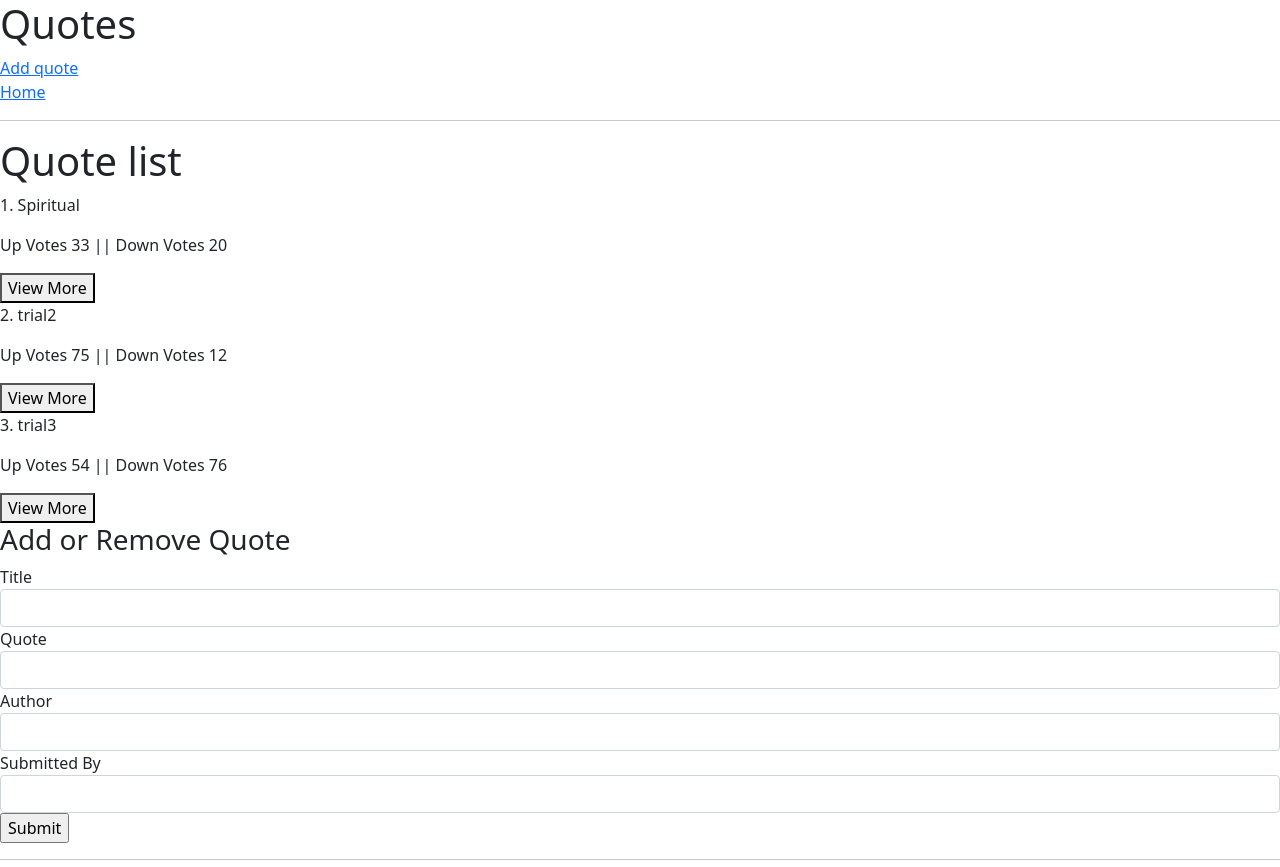
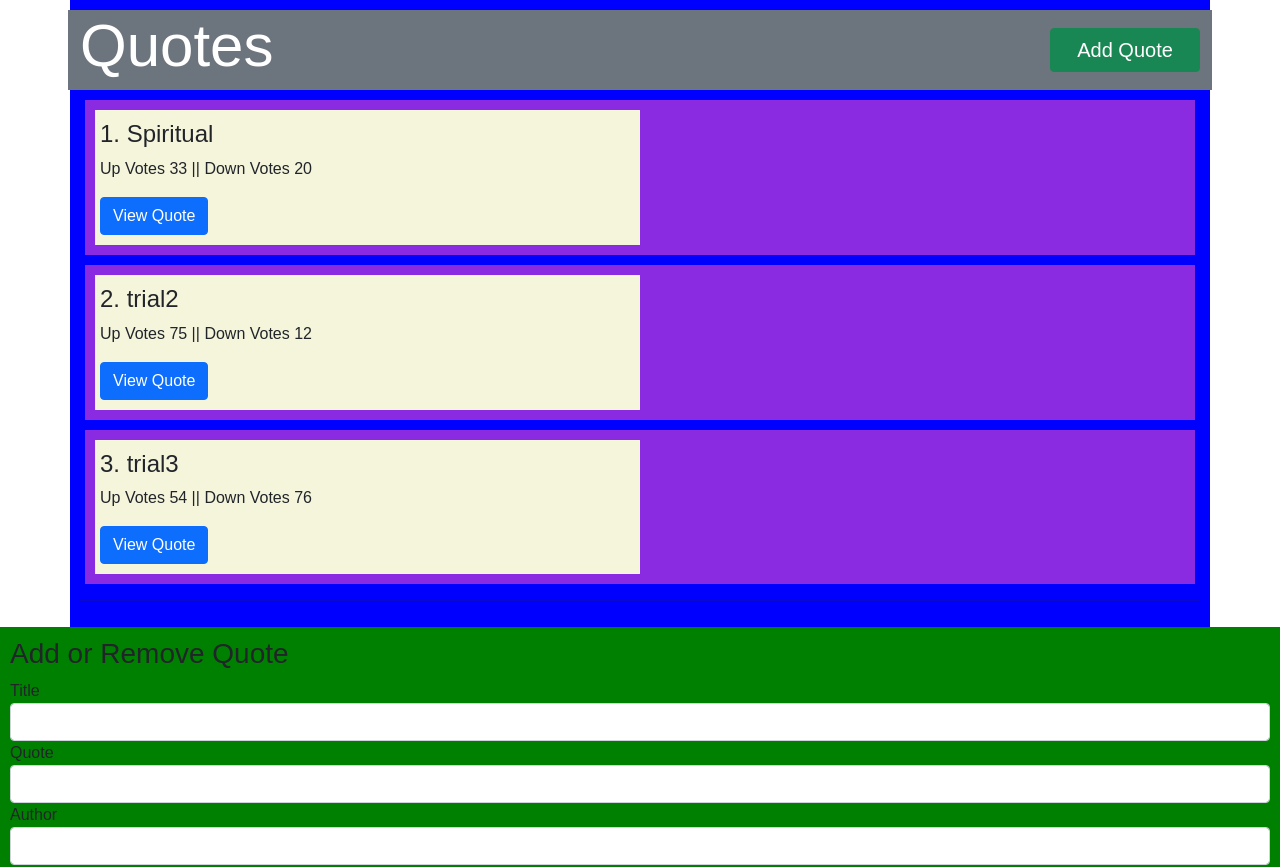
Before and after one commit to layersony/Quotes, an Angular app: page /home in a window 1280 px wide. Shown: the top 867 px of the page. Built offline with nearby package versions, Linux system fonts and the light colour scheme.

Commit message:
header style done

```diff
--- a/src/app/app.component.html
+++ b/src/app/app.component.html
@@ -1,12 +1,3 @@
-<div class="navi">
-  <a routerLink="/addquote" routerLinkActive="active">Add quote</a><br>
-  <a routerLink="/home" routerLinkActive="active">Home</a>
+<div class="quote-list">
+  <app-quote></app-quote>
 </div>
-<div class="quote-list">
-  <!-- <app-quote></app-quote> -->
-</div>
-<div class="quote-details">
-  <!-- <app-quote-detail></app-quote-detail> -->
-</div>
-
-<router-outlet></router-outlet>
--- a/src/app/quote/quote.component.css
+++ b/src/app/quote/quote.component.css
@@ -1,3 +1,47 @@
+*{
+  font-family: 'Ubuntu', sans-serif;
+}
+
 .ishighest{
   background: yellow;
 }
+
+.home{
+  background-color: blue;
+  padding: 10px;
+}
+
+.list{
+  background-color: blueviolet;
+  padding: 10px;
+  margin: 10px 5px;
+}
+
+.headerq h1{
+  margin-right: 50px;
+  font-size: 60px;
+  transition: ease-in-out 4s;
+}
+
+.header button{
+  width: 150px;
+  font-size: 20px;
+  float: right;
+}
+.header button:hover{
+  width: 150px;
+  font-size: 20px;
+  float: right;
+  color: black;
+}
+
+.quotelist{
+  background-color: beige;
+  padding: 10px 5px;
+  max-width: 50%;
+}
+/*Add Quotes*/
+.formquote{
+  background-color: green;
+  padding: 10px;
+}
--- a/src/app/quote/quote.component.html
+++ b/src/app/quote/quote.component.html
@@ -1,10 +1,17 @@
-<hr>
-<h1>Quote list</h1>
+<div class="home container">
+  <div class="header row justify-content-center align-items-center bg-secondary">
+    <div class='col-md-6 headerq text-white'>
+      <h1>Quotes</h1>
+    </div>
+    <div class="col-md-6">
+      <button class="btn btn-success btn-md">Add Quote</button>
+    </div>
+  </div>
   <div class="list" *ngFor="let quote of quotearr;let qnum = index">
-  <div [ngClass]= '{"ishighest": highest}'>
-    <p>{{ qnum+1 }}. {{ quote.title }}</p>
+    <div [ngClass]='{"ishighest": highest}' class="quotelist">
+      <h4>{{ qnum+1 }}. {{ quote.title }}</h4>
       <p>Up Votes {{ quote.upvote }} || Down Votes {{ quote.downvote }}</p>
-    <button (click)='showDetail(qnum)'>View More</button>
+      <button (click)='showDetail(qnum)' class="btn btn-primary btn-md">View Quote</button>
 
       <div *ngIf='quote.showquotes'>
         <app-quote-detail [quote]="quote" (upV)='upVt($event, qnum)' (dwV)='dwVt($event, qnum)'
@@ -12,7 +19,9 @@
       </div>
     </div>
   </div>
+  <hr>
+</div>
+
 <div class="formquote">
   <app-quote-form (addQuote)='addquote($event)'></app-quote-form>
 </div>
-<hr>
--- a/src/index.html
+++ b/src/index.html
@@ -7,8 +7,7 @@
   <meta name="viewport" content="width=device-width, initial-scale=1">
   <link rel="icon" type="image/x-icon" href="favicon.ico">
 </head>
-<body>
-  <h1>Quotes</h1>
+<body id="body">
   <app-root></app-root>
 </body>
 </html>
```
Also changed, not shown: src/styles.css (+10 -0 lines). Lines whose indentation alone changed are shown as unchanged.
